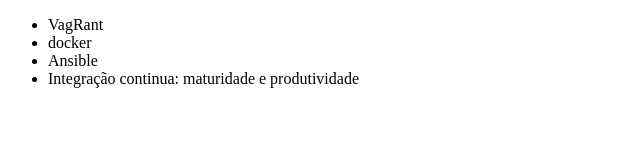
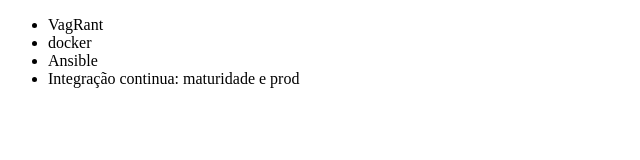
Before and after one commit to Marcos3366/alura, a plain HTML site: page index.html in a window 1280 px wide. Shown: the full height of the page, 0-640 px from the left. Drawn offline with Linux system fonts and the light colour scheme.

Commit message:
testando mudanç

```diff
--- a/index.html
+++ b/index.html
@@ -9,7 +9,7 @@
         <li>VagRant</li>
         <li>docker</li>
         <li>Ansible</li>
-        <li>Integração continua: maturidade e produtividade</li>
+        <li>Integração continua: maturidade e prod</li>
     </ul>
 </body>
 </html>
```
